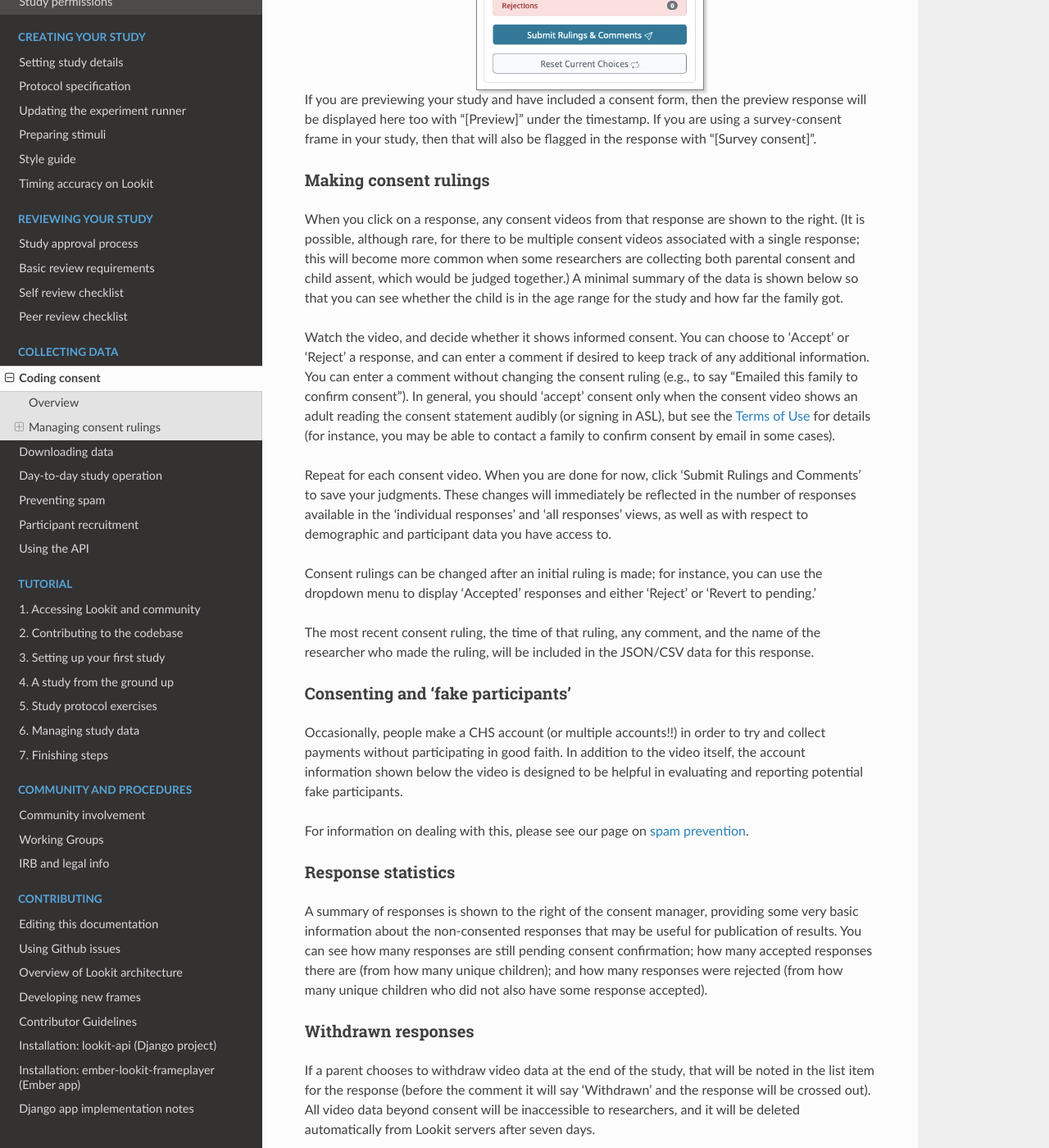
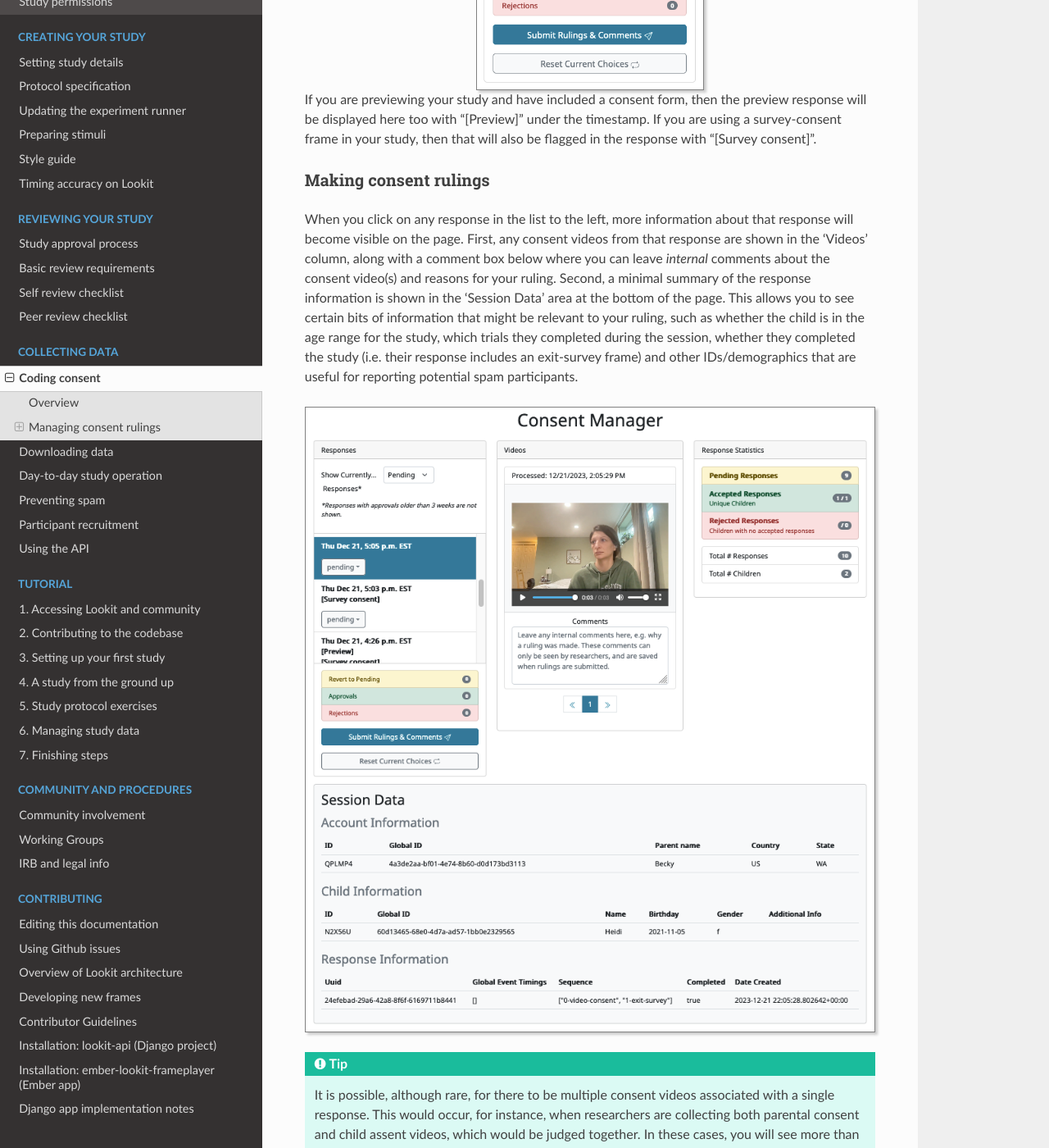
Before and after one commit to lookit/lookit-docs, a Sphinx documentation site: the page built from docs/source/researchers-manage-consent.rst, in a window 1280 px wide and 1400 px high, scrolled down 1968 px. Shown: the whole window at 82% size. Built offline with Sphinx 7.4.7 and the Read the Docs theme 2.0.0, drawn with Linux system fonts in a browser that asks for light colours; some of the changed text lies outside the part shown.

Commit message:
update text for making consent rulings, add screenshots

```diff
--- a/docs/source/researchers-manage-consent.rst
+++ b/docs/source/researchers-manage-consent.rst
@@ -34,11 +34,22 @@ If you are previewing your study and have included a consent form, then the prev
 Making consent rulings
 -----------------------
 
-When you click on a response, any consent videos from that response are shown to the right. (It is possible, although rare, for there to be multiple consent videos associated with a single response; this will become more common when some researchers are collecting both parental consent and child assent, which would be judged together.) A minimal summary of the data is shown below so that you can see whether the child is in the age range for the study and how far the family got.
+When you click on any response in the list to the left, more information about that response will become visible on the page. First, any consent videos from that response are shown in the 'Videos' column, along with a comment box below where you can leave *internal* comments about the consent video(s) and reasons for your ruling. Second, a minimal summary of the response information is shown in the 'Session Data' area at the bottom of the page. This allows you to see certain bits of information that might be relevant to your ruling, such as whether the child is in the age range for the study, which trials they completed during the session, whether they completed the study (i.e. their response includes an exit-survey frame) and other IDs/demographics that are useful for reporting potential spam participants.
 
-Watch the video, and decide whether it shows informed consent. You can choose to 'Accept' or 'Reject' a response, and can enter a comment if desired to keep track of any additional information. You can enter a comment without changing the consent ruling (e.g., to say "Emailed this family to confirm consent"). In general, you should 'accept' consent only when the consent video shows an adult reading the consent statement audibly (or signing in ASL), but see the `Terms of Use <https://lookit.mit.edu/termsofuse/>`_ for details (for instance, you may be able to contact a family to confirm consent by email in some cases).
+.. image:: _static/img/consent_manager_response_selected.png
+    :alt: Consent manager page with a response selected
 
-Repeat for each consent video. When you are done for now, click 'Submit Rulings and Comments' to save your judgments. These changes will immediately be reflected in the number of responses available in the 'individual responses' and 'all responses' views, as well as with respect to demographic and participant data you have access to.
+.. tip::
+   It is possible, although rare, for there to be multiple consent videos associated with a single response. This would occur, for instance, when researchers are collecting both parental consent and child assent videos, which would be judged together. In these cases, you will see more than one number inside the arrow buttons below the video, and you can use the buttons to navigate across all consent videos for that session. Even with multiple videos, there will only be one comment allowed per session (since the comment box is intended for notes about the overall decision, rather than notes on individual videos).
+
+For each response session in your list, you should watch the video and decide whether it shows informed consent. You can choose to 'Accept' or 'Reject' a response by changing the value in that response's dropdown box. You can also add a comment about that response or consent decision, if desired, to keep track of any additional information. You can enter a comment without changing the consent ruling (e.g., to say "Emailed this family to confirm consent"). In general, you should 'accept' consent only when the consent video shows an adult reading the consent statement audibly (or signing in ASL), but see the `Terms of Use <https://lookit.mit.edu/termsofuse/>`_ for details (for instance, you may be able to contact a family to confirm consent by email in some cases).
+
+.. image:: _static/img/consent_manager_change_ruling.png
+    :alt: Response list showing a comment and the dropdown consent ruling options
+    :align: center
+    :width: 40%
+
+Repeat this process for each response session in your list. Any responses that you leave as 'pending' will be available on this page for you to come back to later. When you are done for now, click 'Submit Rulings and Comments' at the bottom of your response list to save your rulings and comments. Any comments you have added will appear inside the relevant response in the response list. Any changes to your 'accepted' responses will be immediately be reflected in the number of responses available on your 'Study Responses' page, as well as with respect to the demographic and participant data you have access to.
 
 Consent rulings can be changed after an initial ruling is made; for instance, you can use the dropdown menu to display 'Accepted' responses and either 'Reject' or 'Revert to pending.'
 
@@ -48,10 +59,7 @@ The most recent consent ruling, the time of that ruling, any comment, and the na
 Consenting and 'fake participants'
 -----------------------------------
 
-Occasionally, people make a CHS account (or multiple accounts!!) in order to try
-and collect payments without participating in good faith. In addition to the
-video itself, the account information shown below the video is designed to be
-helpful in evaluating and reporting potential fake participants.
+Occasionally, people make a CHS account (or multiple accounts!!) in order to try and collect payments without participating in good faith. In addition to the video itself, the account information shown below the video is designed to be helpful in evaluating and reporting potential fake participants.
 
 For information on dealing with this, please see our page on :ref:`spam prevention<spam_prevention>`.
 
```
Also changed, not shown: docs/source/_static/img/consent_manager_change_ruling.png (added), docs/source/_static/img/consent_manager_response_selected.png (added).
